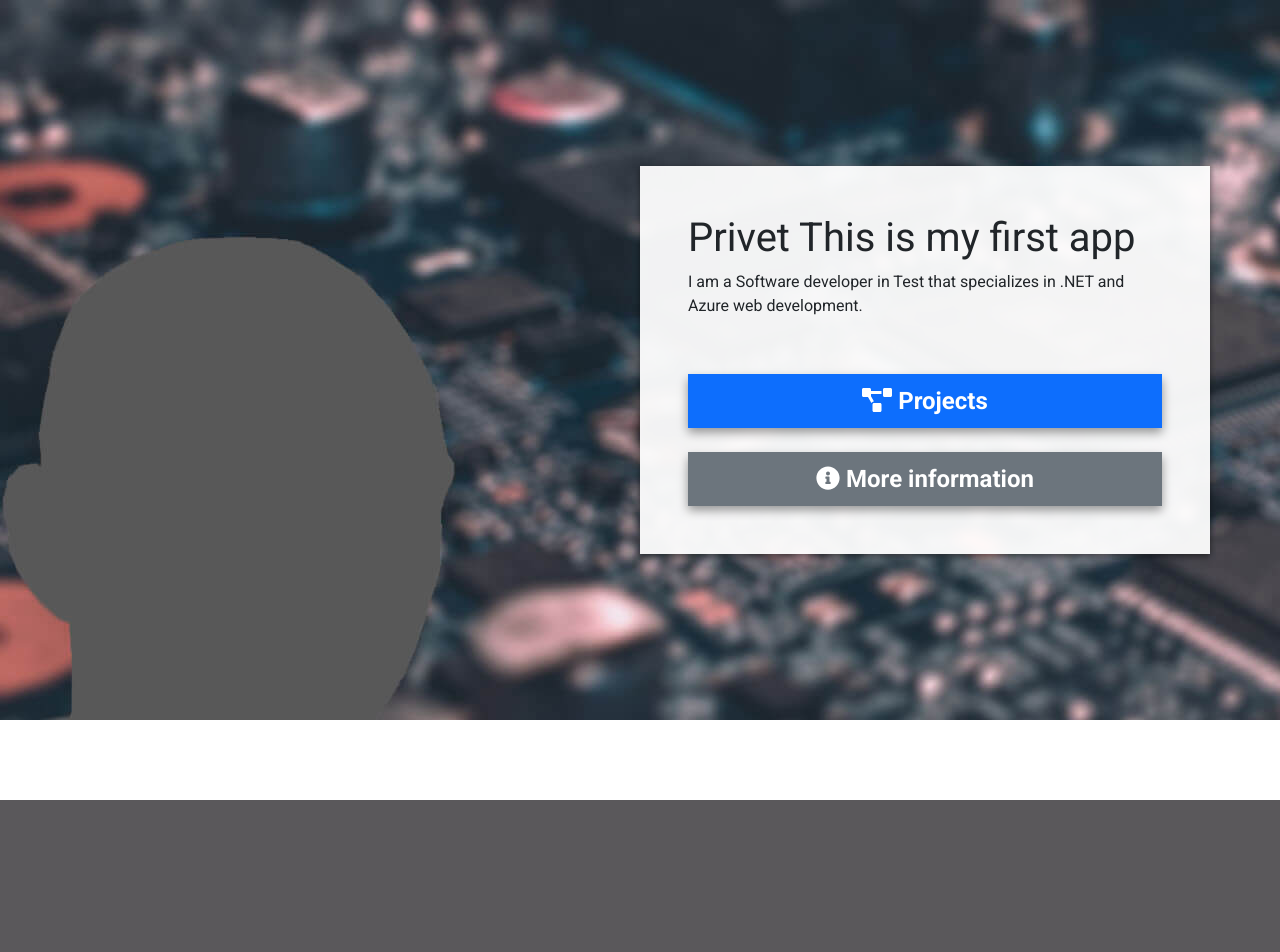
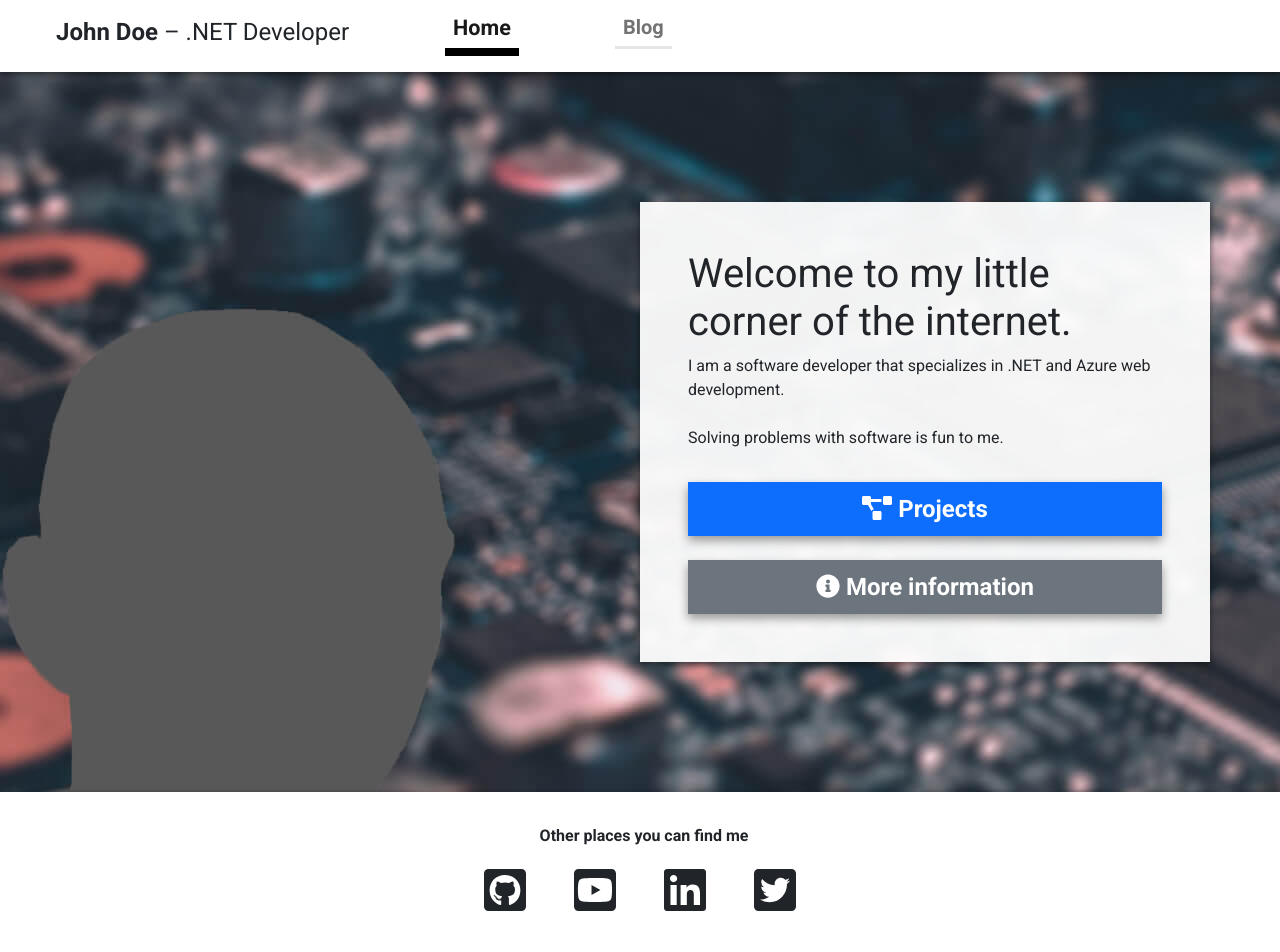
Before and after one commit to olithin/RuSalvator, an ASP.NET Core app: page / in a window 1280 px wide. Before the commit the page ends 800 px from the top, so only its background shows below. Run offline with ASP.NET Core 8, Linux system fonts and the light colour scheme; style sheets or scripts are compiled from the project's sources.

Commit message:
blog page with categories completed

```diff
--- /dev/null
+++ b/Client/Components/Public/Blog/CategoryCard.razor
@@ -0,0 +1,9 @@
+<div class="card shadow mb-2">
+    <img src="assets/img/other/placeholder.jpg" class="card-img-top" alt="Category thumbnail image" />
+    <div class="card-body">
+        <h3 class="card-title">Category name</h3>
+        <p class="card-text">Category description</p>
+    </div>
+
+    <a href="/" class="btn btn-primary stretched-link">View posts</a>
+</div>
--- /dev/null
+++ b/Client/Components/Public/Shared/Footer.razor
@@ -0,0 +1,23 @@
+<footer class="container-fluid p-4 shadow-no-hover">
+    <div class="ps-3 p-2 text-center">
+        <p class="fw-bold m-0">Other places you can find me</p>
+    </div>
+
+    <div class="d-flex flex-row w-100 justify-content-center">
+        <a href="https://example.com/" target="_blank" class="text-dark f-size-3 mx-2 mx-lg-4">
+            <i class="fab fa-github-square"></i>
+        </a>
+
+        <a href="https://example.com/" target="_blank" class="text-dark f-size-3 mx-2 mx-lg-4">
+            <i class="fab fa-youtube-square"></i>
+        </a>
+
+        <a href="https://example.com/" target="_blank" class="text-dark f-size-3 mx-2 mx-lg-4">
+            <i class="fab fa-linkedin"></i>
+        </a>
+
+        <a href="https://example.com/" target="_blank" class="text-dark f-size-3 mx-2 mx-lg-4">
+            <i class="fab fa-twitter-square"></i>
+        </a>
+    </div>
+</footer>
--- /dev/null
+++ b/Client/Components/Public/Shared/Navbar.razor
@@ -0,0 +1,66 @@
+<nav class="navbar nav-underline navbar-expand-lg d-flex navbar-light shadow-no-hover justify-content-between align-items-center pb-lg-3">
+    <a href="/" class="navbar-brand md-f-size-1-5 text-dark ps-2 m-0 mx-lg-5 fw-bold">
+        John Doe<span class="text-dark fw-normal"> &#8211; .NET Developer</span>
+    </a>
+
+    <button class="navbar-toggler mx-1" type="button" data-bs-toggle="collapse" data-bs-target="#navbarSupportedContent" aria-controls="navbarSupportedContent" aria-expanded="false" aria-label="Toggle navigation">
+        <span class="navbar-toggler-icon"></span>
+    </button>
+
+    <div class="collapse navbar-collapse" id="navbarSupportedContent">
+        <ul class="navbar-nav">
+            <li class="nav-item">
+                <a href="@HomePageUri" class="nav-link mx-5 md-and-smaller-my-3 @(IsPageActive(HomePageUri) ? "active" : string.Empty)">
+                    Home
+                </a>
+            </li>
+
+            <li class="nav-item">
+                <a href="@BlogPageUri" class="nav-link mx-5 md-and-smaller-my-3 @(IsPageActive(BlogPageUri) ? "active" : string.Empty)">
+                    Blog
+                </a>
+            </li>
+        </ul>
+    </div>
+</nav>
+
+@code
+{
+    // Public and CamelCase because C# properties are methods.
+    [Inject] public NavigationManager NavigationManager { get; set; }
+
+    private const string HomePageUri = "/";
+    private const string BlogPageUri = "/blog";
+
+    private bool IsPageActive(string pageToCheckUri)
+    {
+        // Skip(3) to remove https://domainname/
+        string[] currentUriSplitBetweenSlashes = NavigationManager.Uri.Split('/').Skip(3).ToArray();
+
+        if (pageToCheckUri == HomePageUri)
+        {
+            if (currentUriSplitBetweenSlashes.Last().Length == 0)
+            {
+                return true;
+            }
+        }
+        else
+        {
+            string[] pageToCheckUriSplitBetweenSlashes = pageToCheckUri.Split('/').Skip(1).ToArray();
+
+            foreach (string currentUriPart in currentUriSplitBetweenSlashes)
+            {
+                foreach (string pageToCheckUriPart in pageToCheckUriSplitBetweenSlashes)
+                {
+                    if (pageToCheckUriPart == currentUriPart)
+                    {
+                        return true;
+                    }
+                }
+            }
+        }
+
+        // If the code gets here pageToCheckUri is not the active page. So return false.
+        return false;
+    }
+}
--- /dev/null
+++ b/Client/Components/Public/Shared/Navbar.razor.css
@@ -0,0 +1,28 @@
+.nav-link {
+    padding: 0.25rem 0;
+    font-weight: 700;
+    font-size: 1.25rem;
+    color: rgba(0, 0, 0, 0.75);
+    background-color: transparent;
+    border-bottom: 0.2rem solid transparent;
+    border-bottom-color: rgba(0, 0, 0, 0.1);
+}
+
+.navbar-light .navbar-toggler {
+    color: black;
+    border-color: rgba(0, 0, 0, 0.3);
+    border-radius: 0px;
+}
+
+.nav-link:hover, .nav-link:focus {
+    color: rgba(0, 0, 0, 0.85);
+    border-bottom: 0.5rem solid transparent;
+    border-bottom-color: rgba(0, 0, 0, 0.4);
+}
+
+.active {
+    font-size: 1.35rem;
+    color: #000;
+    border-bottom: 0.5rem solid transparent;
+    border-bottom-color: #000;
+}
--- a/Client/Pages/Public/Index.razor
+++ b/Client/Pages/Public/Index.razor
@@ -1,17 +1,18 @@
 @page "/"
 
-@* Navbar *@
+<Client.Components.Public.Shared.Navbar />
 
 <main class="d-flex flex-column w-100 min-vh-90 justify-content-center align-items-center overflow-auto bg-motherboard-dev">
     <div class="container g-0">
         <div class="row g-0">
             <div class="col-lg-6"></div>
             <div class="col-lg-6 d-inline-flex flex-column bg-white-94 p-5 shadow-no-hover">
-                <h1 class="d-inline-flex">Privet This is my first app</h1>
+                <h1 class="d-inline-flex">Welcome to my little corner of the internet.</h1>
                 <p class="d-inline-flex">
-                    I am a Software developer in Test that specializes in .NET and Azure web development.
+                    I am a software developer that specializes in .NET and Azure web development.
                     <br />
                     <br />
+                    Solving problems with software is fun to me.
                 </p>
                 <a href="/portfolio" class="btn btn-primary shadow btn-lg fw-bold mt-3 md-f-size-1-5">
                     <i class="fas fa-project-diagram"></i> Projects
@@ -23,3 +24,5 @@
         </div>
     </div>
 </main>
+
+<Client.Components.Public.Shared.Footer />
```
Also changed, not shown: Client/Pages/Public/Blog.razor (added, +31 -0 lines).
